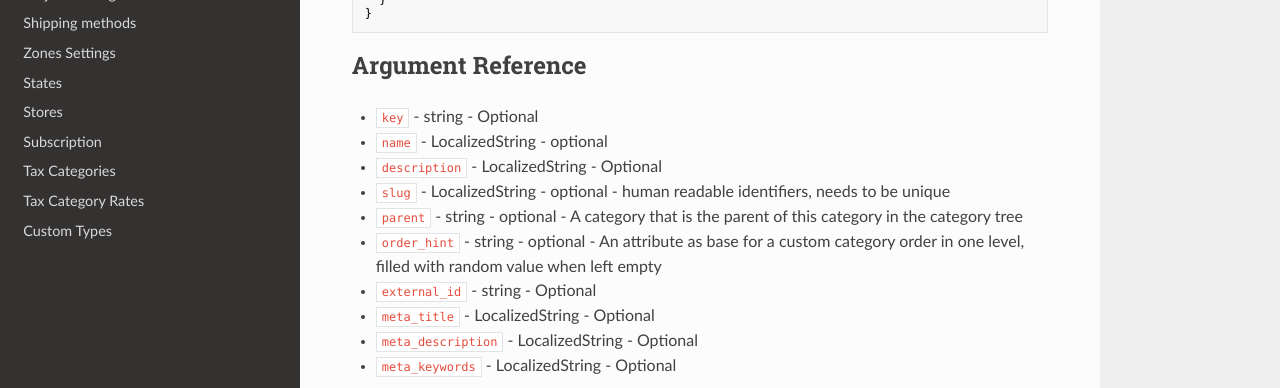
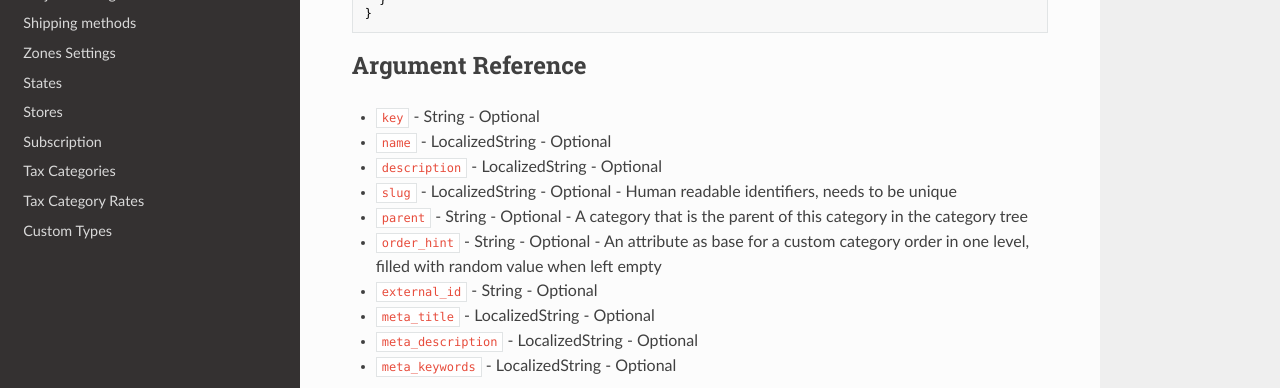
Before and after one commit to labd/terraform-provider-commercetools, an MkDocs documentation site: the page built from docs/resource_category.md, in a window 1280 px wide and 1061 px high. Shown: the part 529-917 px from the top of the window. Built offline with MkDocs 1.6.1, drawn with Linux system fonts in a browser that asks for light colours; nearby versions of some CDN libraries.

Commit message:
Typo fix categories documentation

````diff
--- a/docs/resource_category.md
+++ b/docs/resource_category.md
@@ -26,13 +26,13 @@ resource "commercetools_category" "example" {
 ```
 
 ## Argument Reference
-* `key` - string - Optional
-* `name` - LocalizedString - optional
+* `key` - String - Optional
+* `name` - LocalizedString - Optional
 * `description` - LocalizedString - Optional
-* `slug` - LocalizedString - optional - human readable identifiers, needs to be unique
-* `parent` - string - optional - A category that is the parent of this category in the category tree
-* `order_hint` -  string - optional - An attribute as base for a custom category order in one level, filled with random value when left empty
-* `external_id` - string - Optional
+* `slug` - LocalizedString - Optional - Human readable identifiers, needs to be unique
+* `parent` - String - Optional - A category that is the parent of this category in the category tree
+* `order_hint` -  String - Optional - An attribute as base for a custom category order in one level, filled with random value when left empty
+* `external_id` - String - Optional
 * `meta_title` - LocalizedString - Optional
 * `meta_description` - LocalizedString - Optional
 * `meta_keywords` - LocalizedString - Optional
````
